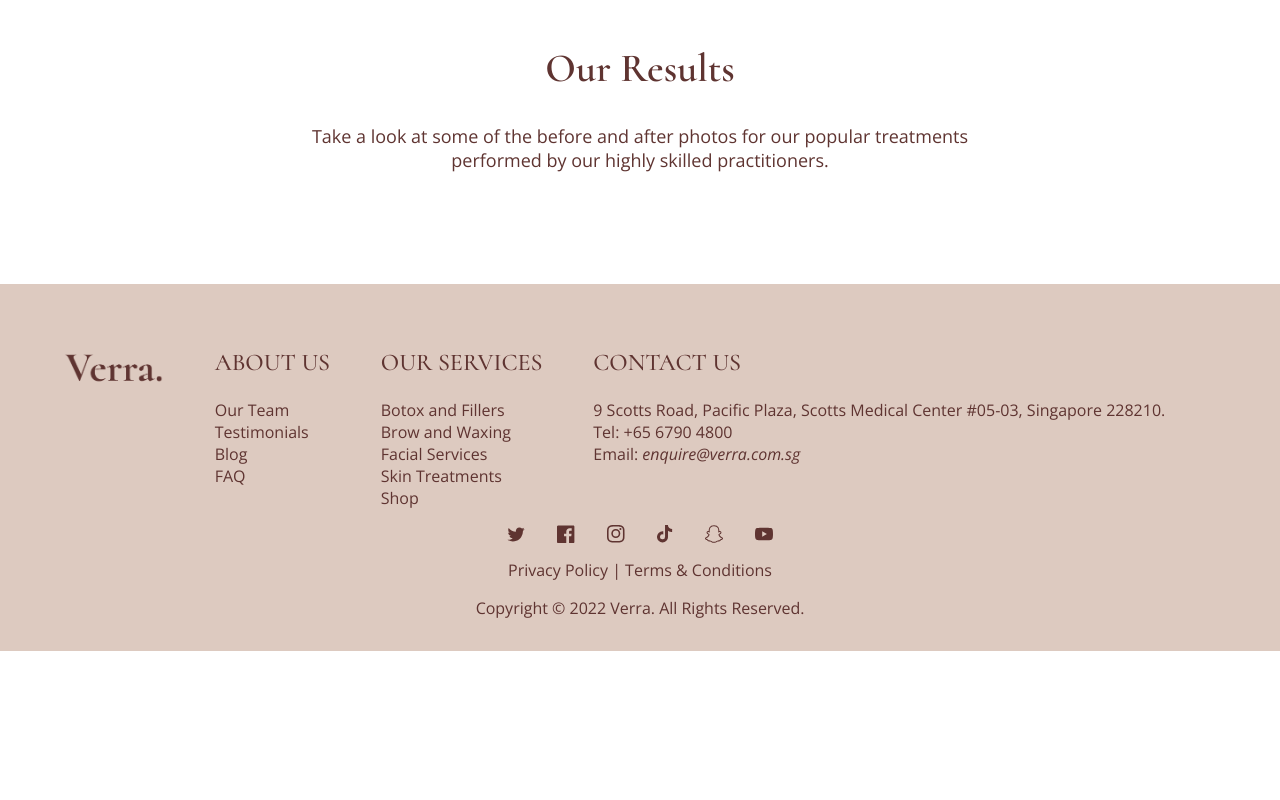
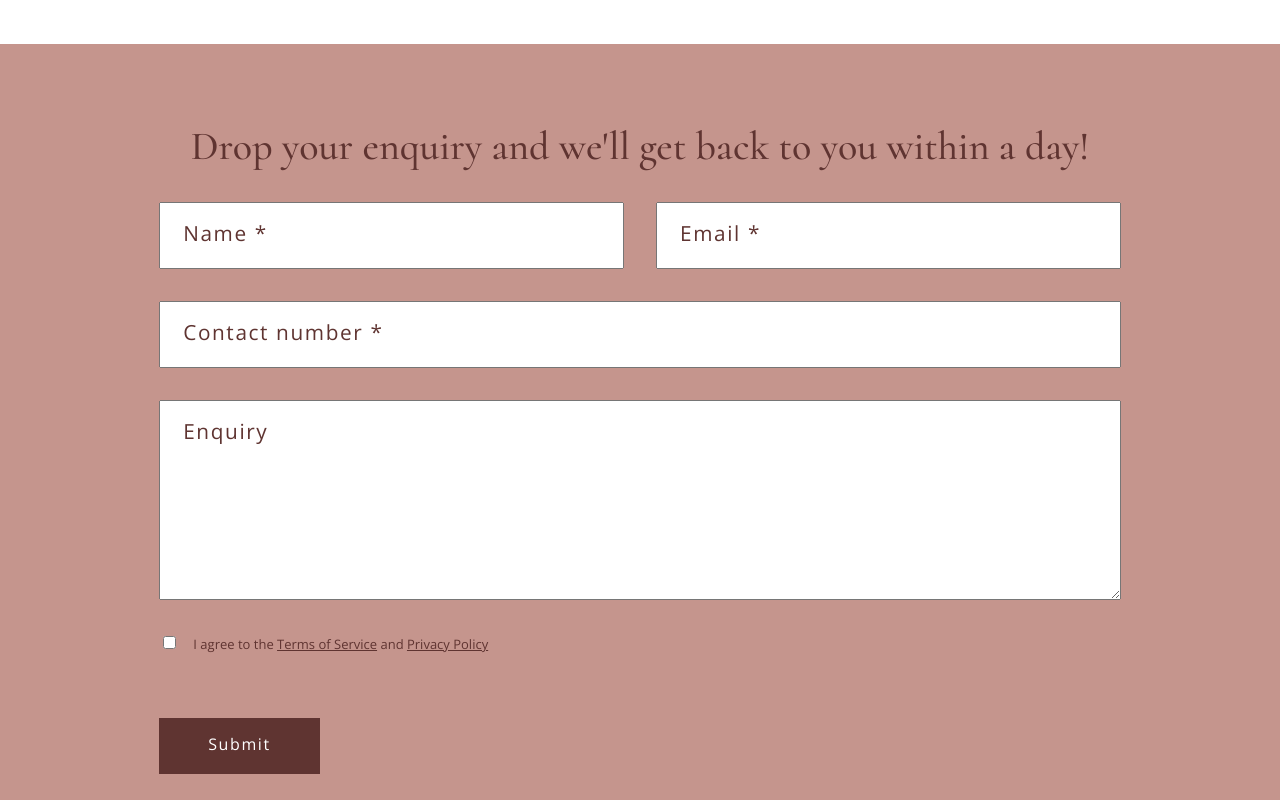
Before and after one commit to christyleeyx/wkw-skincare-website-proj, a plain HTML site: page beforeafter.html in a window 1280 px wide. Shown: the part 2440-3240 px from the top of the page. Before the commit the page ends 3091 px from the top, so only its background shows below. Drawn offline with nearby package versions, Linux system fonts and the light colour scheme.

Commit message:
added contact form to  blog & change title for shop

```diff
--- a/beforeafter.html
+++ b/beforeafter.html
@@ -5,6 +5,7 @@
     <meta name="description" content="Take a look at our customer results for our different treatment: botox and fillers, brow and waxing, facial services, andn skin treatments">
     <link rel="stylesheet" href="css/global.css" />
     <link rel="stylesheet" href="css/beforeafter.css" />
+    <link rel="stylesheet" href="css/contact.css" />
     <link
       rel="apple-touch-icon"
       sizes="180x180"
@@ -247,26 +248,47 @@
       </section>
     </main>
     <!-- CONTENT END -->
-    <section class="spaced-section spaced-section--full-width">
-      <div class="">
-        <div
-          class="rich-text color-background-1 gradient rich-text--full-width"
-        >
-          <div class="rich-text__blocks">
-            <h2 class="h1" style="font-size: 40px; font-weight: 600">
-              Our Results
-            </h2>
-            <div class="rich-text__text rte" style="font-size: 18px;">
-              <p>
-                Take a look at some of the before and after photos for our
-                popular treatments <br />performed by our highly skilled
-                practitioners.
-              </p>
-            </div>
-          </div>
-        </div>
+    <!-- contact us form -->
+
+    <section class="spaced-section spaced-section--full-width contactform-container">
+      <div class="contact page-width page-width--narrow spaced-section" style="padding-top: 30px;">
+          <h2 class="title">Drop your enquiry and we'll get back to you within a day!</h2>
+              <form id="ContactForm" accept-charset="UTF-8" class="contact-form">
+                  <input type="hidden" name="form_type" value="contact">
+                  <input type="hidden" name="utf8" value="✓">
+                  <div class="contact__fields">
+                      <div class="field">
+                          <input class="field__input" autocomplete="name" type="text" id="ContactForm-name" name="contact[Name]" value="" placeholder="Name" required>
+                          <label class="field__label" for="ContactForm-name">Name <span aria-hidden="true">*</span></label>
+                      </div>
+                      <div class="field field--with-error">
+                          <input autocomplete="email" type="email" id="ContactForm-email" class="field__input" name="contact[email]" spellcheck="false" autocapitalize="off" value="" aria-required="true" placeholder="Email">
+                          <label class="field__label">Email <span aria-hidden="true">*</span></label>
+                      </div>
+                  </div>
+                  <div class="field">
+                      <input type="tel" id="ContactForm-phone" class="field__input" autocomplete="tel" name="contact[Phone number]" pattern="[0-9\-]*" value="" placeholder="Phone number">
+                      <label class="field__label">Contact number <span aria-hidden="true">*</span></label>
+                  </div>
+                  <div class="field">
+                      <textarea rows="10" id="ContactForm-body" class="text-area field__input" name="contact[Comment]" placeholder="Enquiry" required aria-required="true"></textarea>
+                      <label class="form__label field__label">Enquiry</label>
+                  </div>
+                  <div class="tnc__check">
+                    <input type="checkbox" name="tnc">
+                      <label>I agree to the <a href="tnc.html">Terms of Service</a> and <a href="privacy.html">Privacy Policy</a></label>
+                  </div>
+                  <div class="contact__button">
+                      <button type="submit" class="button">
+                          Submit
+                      </button>
+                  </div>
+              </form>
       </div>
-    </section>
+  </section>
+
+  <!-- contact form end-->
+
 
     <!-- FOOTER -->
     <div class="footer">
```
Also changed, not shown: shop.html (+1 -1 lines).
